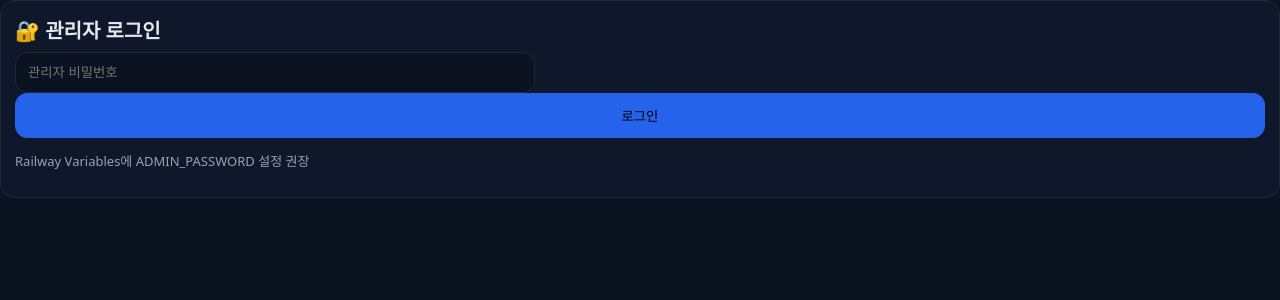
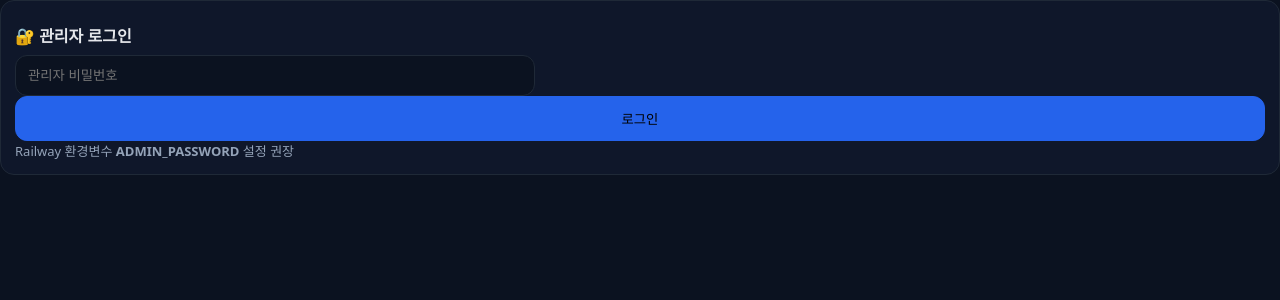
Before and after one commit to dlahtp44-prog/pars-wms-api, a FastAPI app: page /admin/login in a window 1280 px wide. Shown: the part 49-349 px from the top of the page. Run offline with FastAPI, Linux system fonts and the light colour scheme.

Commit message:
Update admin_login.html

```diff
--- a/app/templates/admin_login.html
+++ b/app/templates/admin_login.html
@@ -1,12 +1,12 @@
 {% extends "base.html" %}
 {% block content %}
 <div class="card">
-  <div class="h1">🔐 관리자 로그인</div>
-  <form class="form" method="post" action="/admin/login">
-    <input name="password" type="password" placeholder="관리자 비밀번호" required>
+  <div class="h2">🔐 관리자 로그인</div>
+  {% if err %}<div class="bad">{{ err }}</div>{% endif %}
+  <form method="post" action="/admin/login" class="form">
+    <input name="password" placeholder="관리자 비밀번호" type="password" required>
     <button class="btn primary" type="submit">로그인</button>
-    <div class="muted" style="color:#ef4444">{{ error }}</div>
   </form>
-  <p class="muted">Railway Variables에 ADMIN_PASSWORD 설정 권장</p>
+  <div class="muted">Railway 환경변수 <b>ADMIN_PASSWORD</b> 설정 권장</div>
 </div>
 {% endblock %}
```
